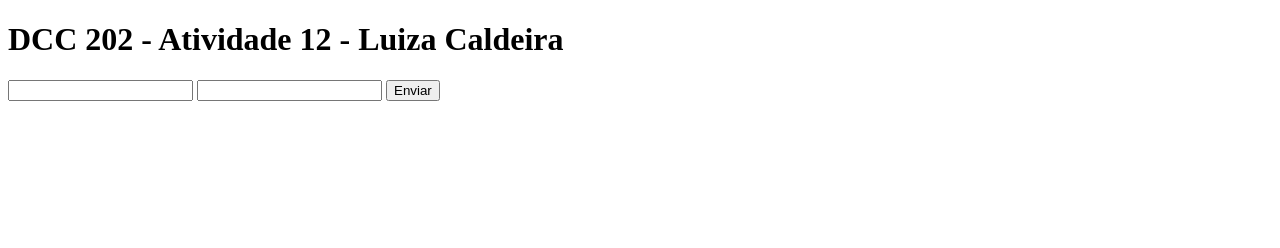
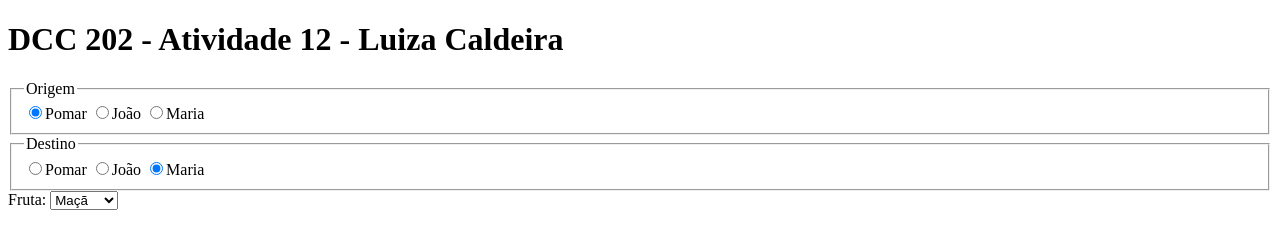
Before and after one commit to ufjf-dcc202/ufjf-dcc202-2023-3-a-atv12-luizacaldeira, a website: page index.html in a window 1280 px wide. Drawn offline with Linux system fonts and the light colour scheme.

Commit message:
colcando labels, opções e inputs para o usuário escolher alguma das opções

```diff
--- a/index.html
+++ b/index.html
@@ -11,8 +11,29 @@
         <h1>DCC 202 - Atividade 12 - Luiza Caldeira</h1>
         <section>
             <form name="entrada">
-                <input name ="fruta"/>
-                <input name = "quantidade"/>
+                <fieldset>
+                    <legend>Origem</legend>
+                    <label><input type="radio" name="origem" value="pomar"checked/>Pomar</label>
+                    <label><input type="radio" name="origem" value="joao"/>João</label>
+                    <label><input type="radio" name="origem" value="maria"/>Maria</label>
+                </fieldset>
+
+                <fieldset>
+                    <legend>Destino</legend>
+                    <label><input type="radio" name="destino" value="pomar"/>Pomar</label>
+                    <label><input type="radio" name="destino" value="joao"/>João</label>
+                    <label><input type="radio" name="destino" value="maria"checked/>Maria</label>
+                </fieldset>
+
+                <label for="ifruta">Fruta:</label>
+                <select id="ifruta" name ="fruta">
+                    <option value = "maca">Maçã</option>
+                    <option value = "pera">Pêra</option>
+                    <option value = "banana">Banana</option>
+                    <option value = "uva">Uva</option>
+                <label id="iqtd" type="number" name = "quantidade"
+                min="0" max="12" step="1"
+                />
                 <button type="submit">Enviar</button>
 
             </form>
```
